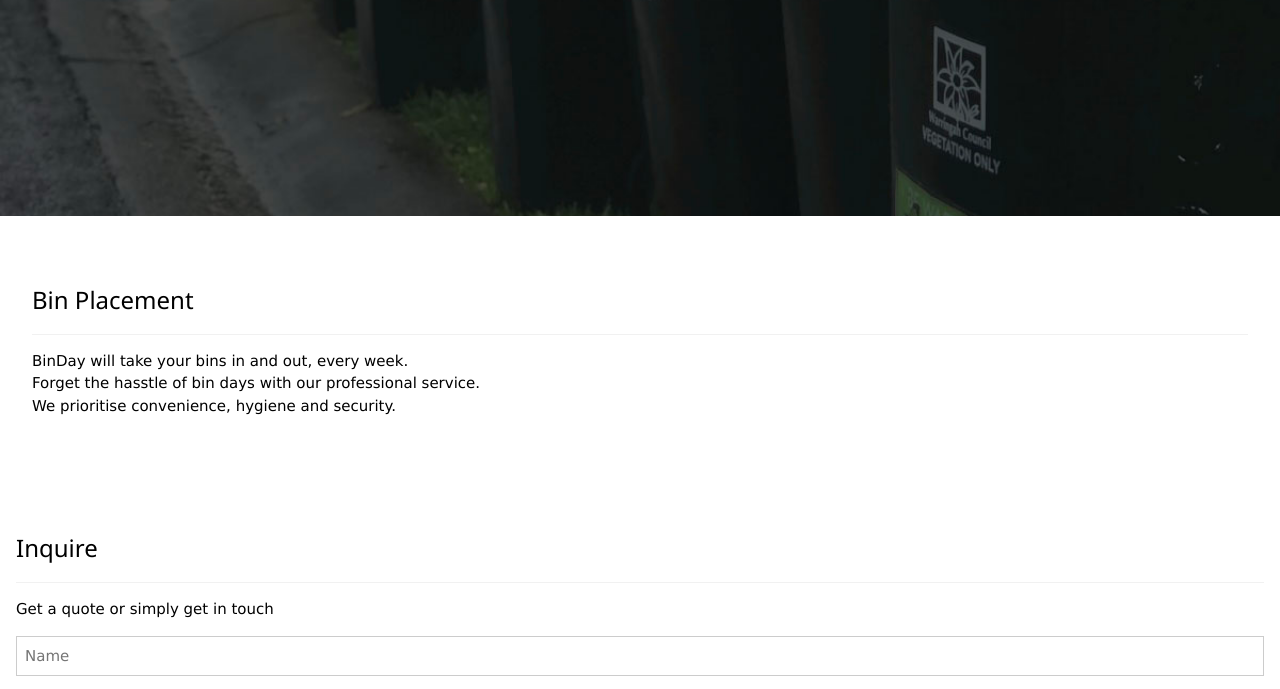
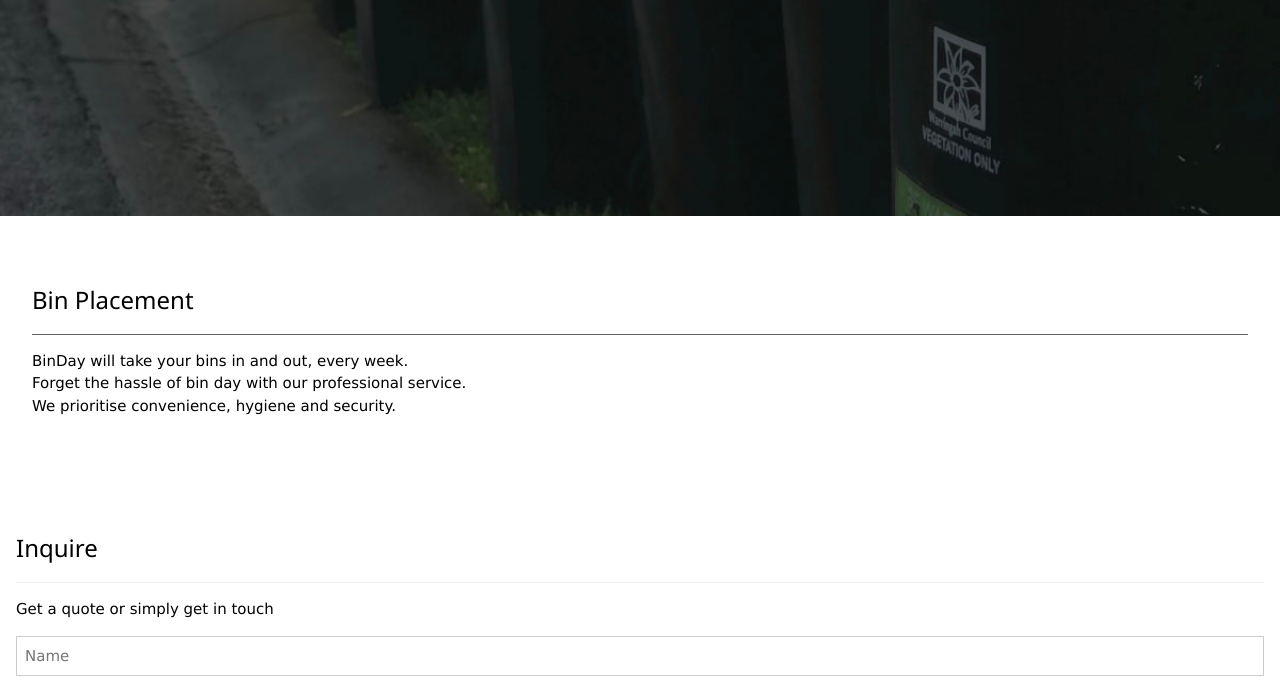
Before and after one commit to SydneyBinDay/Binday, a plain HTML site: page Pages/Covid.html in a window 1280 px wide. Shown: the part 391-1080 px from the top of the page. Drawn offline with Linux system fonts and the light colour scheme; files that its build step writes are made by us from their sources; files whose address does not match are found by name.

Commit message:
File management, COVID policy

```diff
--- a/Pages/Covid.html
+++ b/Pages/Covid.html
@@ -1,7 +1,7 @@
 <!DOCTYPE html>
 <html lang = "en">
 <head>
-    <title>Covid Policy</title>
+    <title>BinDay</title>
     <meta charset="UTF-8">
     <meta name="viewport" content="width=device-width, initial-scale=1">
     <link rel="stylesheet" href="style.css">
@@ -31,14 +31,13 @@
 
   <!-- Project Section -->
 
-  <!-- Page Photo -->
-  <div class="w3-content w3-padding" style="max-width:1564px">
-    <div class="w3-container w3-padding-32" id="Bin_placement">
-      <h3 class="w3-border-bottom w3-border-light-grey w3-padding-16">Bin Placement</h3>
-    <!-- About Section -->
-      <p> BinDay will take your bins in and out, every week. <br> Forget the hasstle of bin days with our professional service. <br> We prioritise convenience, hygiene and security.</p>
-    </div>
+<div class="w3-content w3-padding" style="max-width:1564px">
+  <div class="w3-container w3-padding-32" id="Bin_placement">
+    <h3 class="w3-border-bottom w3-border-dark-grey w3-padding-16">Bin Placement</h3>
+      <!-- About Section -->
+      <p> BinDay will take your bins in and out, every week. <br> Forget the hassle of bin day with our professional service. <br> We prioritise convenience, hygiene and security. </p>
   </div>
+</div>
 
 
 <div class="w3-container w3-padding-32" id="contact">
```
Also changed, not shown: index.html (+4 -4 lines), Pages/style.css (renamed from style.css).
